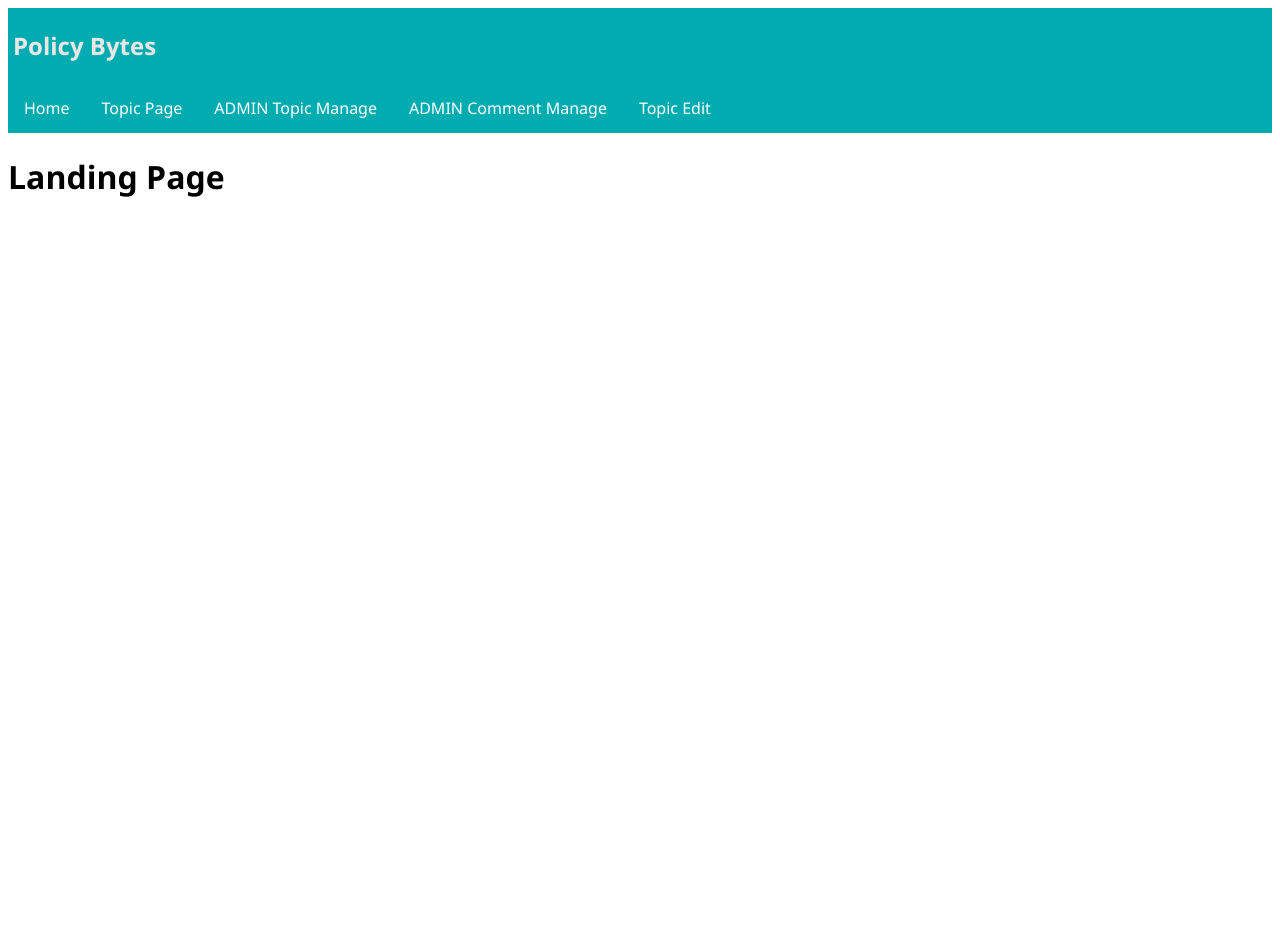
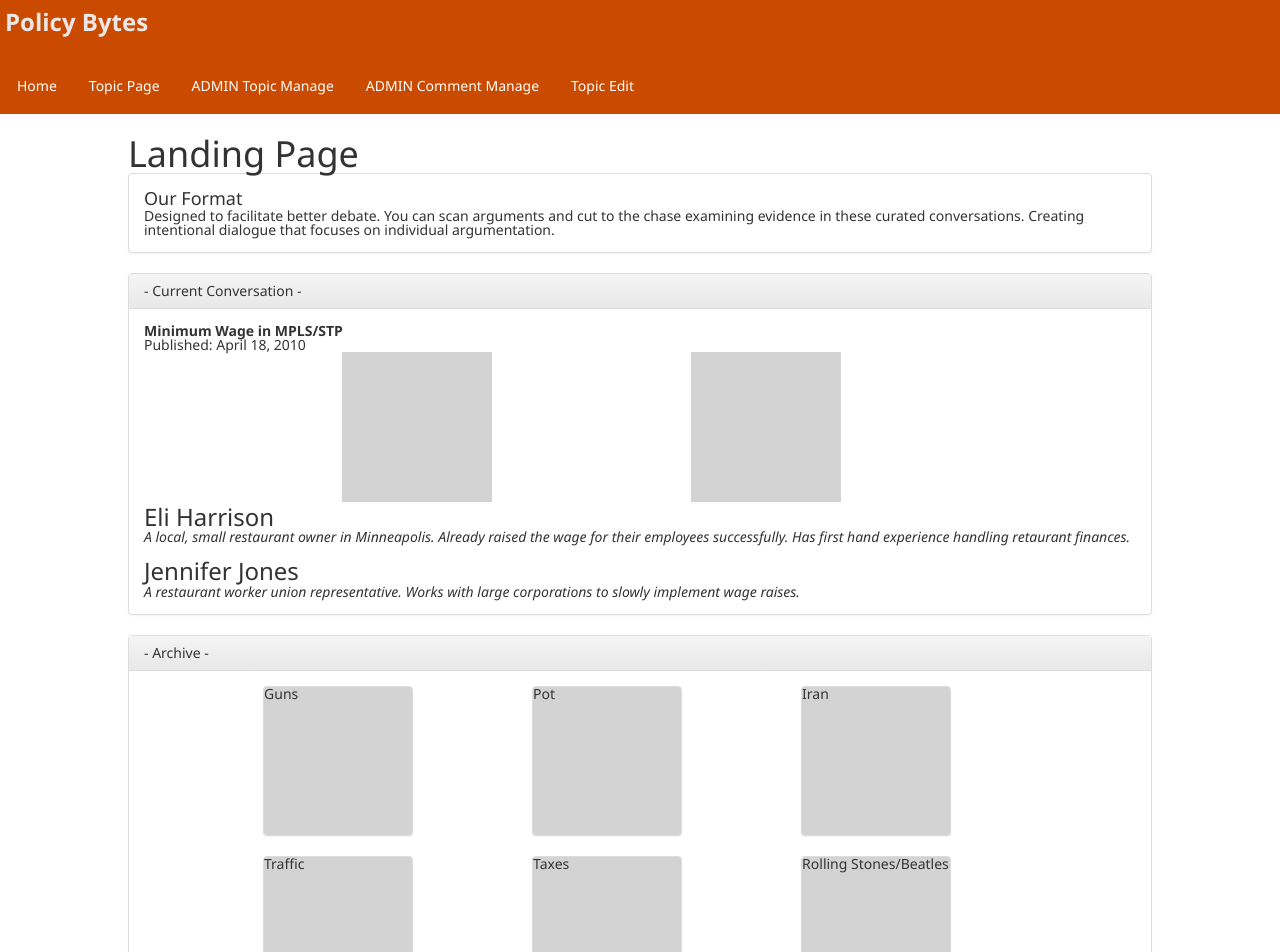
Before and after one commit to prime-hadar-policy-bytes/policy_bytes, a React (Create React App) app: page /home in a window 1280 px wide. Shown: the top 952 px of the page. Before the commit the page ends 800 px from the top, so only its background shows below. Built offline with nearby package versions, Linux system fonts and the light colour scheme.

Commit message:
Landing Page Wireframe

```diff
--- a/package.json
+++ b/package.json
@@ -20,6 +20,7 @@
     "pg": "^7.4.1",
     "prop-types": "^15.6.1",
     "react": "^16.2.0",
+    "react-bootstrap": "^0.32.1",
     "react-dom": "^16.2.0",
     "react-redux": "^5.0.7",
     "react-router-dom": "^4.2.2",
--- a/public/index.html
+++ b/public/index.html
@@ -4,6 +4,12 @@
     <meta charset="utf-8">
     <meta name="viewport" content="width=device-width, initial-scale=1, shrink-to-fit=no">
     <meta name="theme-color" content="#000000">
+
+<!-- BOOTSTRAP -->
+<!-- Latest compiled and minified CSS -->
+    <link rel="stylesheet" href="https://maxcdn.bootstrapcdn.com/bootstrap/3.3.7/css/bootstrap.min.css" integrity="sha384-BVYiiSIFeK1dGmJRAkycuHAHRg32OmUcww7on3RYdg4Va+PmSTsz/K68vbdEjh4u" crossorigin="anonymous">
+<!-- theme -->
+    <link rel="stylesheet" href="https://maxcdn.bootstrapcdn.com/bootstrap/3.3.7/css/bootstrap-theme.min.css" integrity="sha384-rHyoN1iRsVXV4nD0JutlnGaslCJuC7uwjduW9SVrLvRYooPp2bWYgmgJQIXwl/Sp" crossorigin="anonymous">
 
     <title>App</title>
   </head>
--- /dev/null
+++ b/src/components/Footer/Footer.jsx
@@ -0,0 +1,9 @@
+import React from 'react';
+
+const Footer = () => (
+    <div className="footer">
+        <i>footer</i>
+    </div>
+);
+
+export default Footer;
--- a/src/components/LandingPage/LandingPage.jsx
+++ b/src/components/LandingPage/LandingPage.jsx
@@ -1,16 +1,66 @@
 import React, { Component } from 'react'
-import PropTypes from 'prop-types'
 import { connect } from 'react-redux'
+import Footer from '../Footer/Footer.jsx'
+
+import Panel from 'react-bootstrap/lib/Panel'
 
 export class LandingPage extends Component {
-  static propTypes = {
-    prop: PropTypes
-  }
 
   render() {
     return (
       <div>
-        <h1>Landing Page</h1>
+        <div className="wrapper">
+          <h1>Landing Page</h1>
+            <Panel>
+              <Panel.Body>
+              <h4>Our Format</h4>
+              <p>
+                Designed to facilitate better debate.
+                You can scan arguments and cut to the chase examining evidence in
+                these curated conversations.
+                Creating intentional dialogue that focuses on individual argumentation.
+              </p>
+              </Panel.Body>
+            </Panel>
+
+            <Panel>
+              <Panel.Heading>- Current Conversation -</Panel.Heading>
+              <Panel.Body>
+               <strong> Minimum Wage in MPLS/STP</strong>
+               <p>Published: April 18, 2010</p>
+               <div className="wirePhoto"></div>
+               <div className="wirePhoto"></div>
+               <h3>Eli Harrison</h3>
+                <i>A local, small restaurant owner in Minneapolis.
+                  Already raised the wage for their employees successfully.
+                   Has first hand experience handling retaurant finances.
+                </i>
+               <br/>
+               <br/>
+               <h3>Jennifer Jones</h3>
+               <i>
+                  A restaurant worker union representative.
+                  Works with large corporations to slowly implement wage raises.
+               </i>
+              </Panel.Body>
+            </Panel>
+
+            <Panel>
+              <Panel.Heading>- Archive -</Panel.Heading>
+              <Panel.Body>
+                <Panel className="wireArchive">Guns</Panel>
+                <Panel className="wireArchive">Pot</Panel>
+                <Panel className="wireArchive">Iran</Panel>
+                <Panel className="wireArchive">Traffic</Panel>
+                <Panel className="wireArchive">Taxes</Panel>
+                <Panel className="wireArchive">Rolling Stones/Beatles</Panel>
+              </Panel.Body>
+            </Panel>
+
+          </div>
+
+          <Footer/>
+
       </div>
     )
   }
--- a/src/styles/main.css
+++ b/src/styles/main.css
@@ -1,4 +1,36 @@
+/* Reset */
+
+html, body, div, span, applet, object, iframe, h1, h2, h3, h4, h5, h6, p, blockquote, pre, a, abbr, acronym, address, big, cite, code, del, dfn, em, img, ins, kbd, q, s, samp, small, strike, strong, sub, sup, tt, var, b, u, i, center, dl, dt, dd, ol, ul, li, fieldset, form, label, legend, table, caption, tbody, tfoot, thead, tr, th, td, article, aside, canvas, details, embed, figure, figcaption, footer, header, hgroup, menu, nav, output, ruby, section, summary, time, mark, audio, video {
+    margin: 0;
+    padding: 0;
+    border: 0;
+}
+
+article, aside, details, figcaption, figure, footer, header, hgroup, menu, nav, section {
+    display: block;
+}
+
 body {
+    line-height: 1;
+}
+
+ol, ul {
+    list-style: none;
+}
+
+
+table {
+    border-collapse: collapse;
+    border-spacing: 0;
+}
+
+
+/* END RESET */
+
+
+
+body {
+    -webkit-text-size-adjust: none;
     font-family: 'Segoe UI', Tahoma, Geneva, Verdana, sans-serif
 }
 
@@ -8,7 +40,7 @@ body {
 }
 
 .instructions {
-    background-color: #00acb0;
+    background-color: #CA4A00;
     padding: 5px;
     color: #ece7e7;
 }
@@ -48,7 +80,7 @@ input[type="submit"] {
 }
 
 .navbar {
-  background-color: #00acb0;
+  background-color: #CA4A00;
   width: 100%;
   border-radius: 0px;
 }
@@ -78,3 +110,37 @@ li a:hover {
     text-decoration: underline;
     color: #eee;
 }
+
+
+
+/* NEW CSS FRIDAY MAY 18 */
+
+.footer{
+    width: 100%;
+    background-color: #CA4A00;
+    height: 5em;
+}
+
+.textCenter{
+    text-align: center;
+}
+
+.wrapper {
+    margin: 0 10% 0 10%;
+}
+
+.wirePhoto{
+    height: 150px;
+    width: 150px;
+    background-color: lightgrey;
+    display: inline-block;
+    margin-left: 20%;
+}
+
+.wireArchive{
+    height: 150px;
+    width: 150px;
+    background-color: lightgrey;
+    display: inline-block;
+    margin-left: 12%;
+}
```
